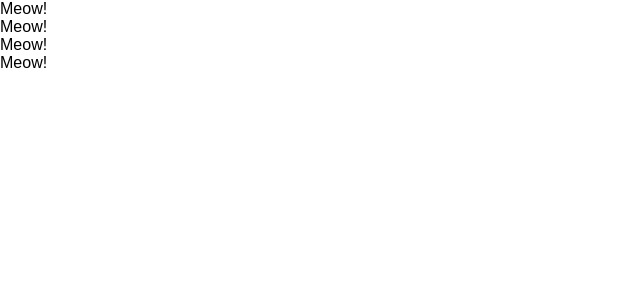
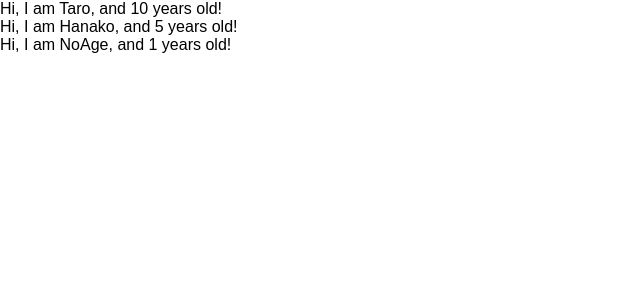
Before and after one commit to worldplus/udemy-react-redux-crud-application, a React (Create React App) app: page / in a window 1280 px wide. Shown: the top 300 px of the page, without its empty margins (0-640 px from the left). Built offline with nearby package versions, Linux system fonts and the light colour scheme.

Commit message:
learn props of component

```diff
--- a/src/App.js
+++ b/src/App.js
@@ -12,18 +12,28 @@ import React from 'react';
 // }
 
 const App = () => {
+  const profiles = [
+    { name: "Taro", age: 10},
+    { name: "Hanako", age: 5},
+    { name: "NoAge"}
+  ]
   return (
       <div>
-        <Cat />
-        <Cat />
-        <Cat />
-        <Cat />
+        {
+          profiles.map((profiles, index)=>{
+            return <User name={profiles.name} age={profiles.age} key={index} />
+          })
+        }
       </div>
   )
 }
 
-const Cat = () => {
-  return <div>Meow!</div>
+const User = (props) => {
+  return <div>Hi, I am {props.name}, and {props.age} years old! </div>
+}
+
+User.defaultProps = {
+  age: 1
 }
 
 export default App;
```
